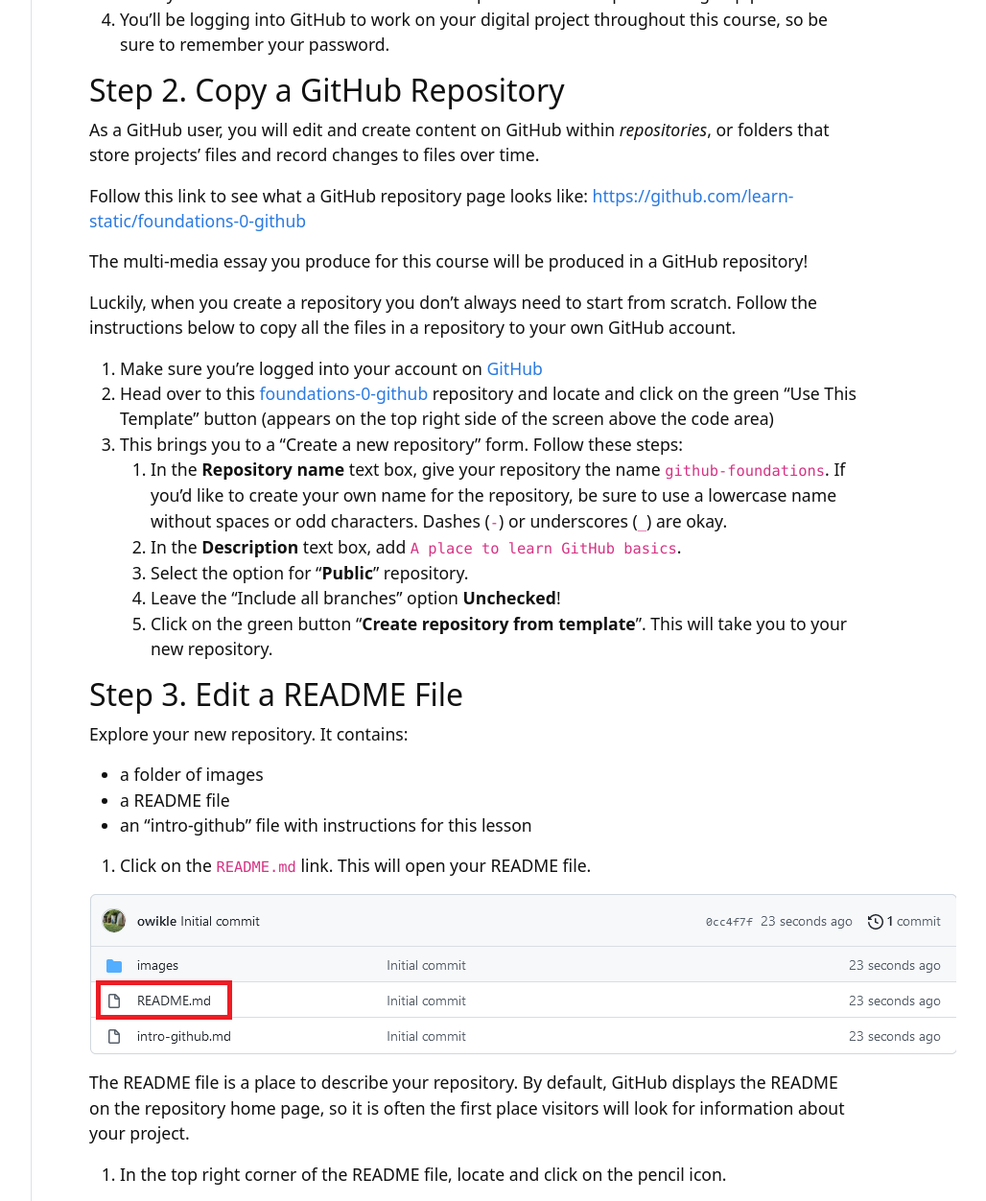
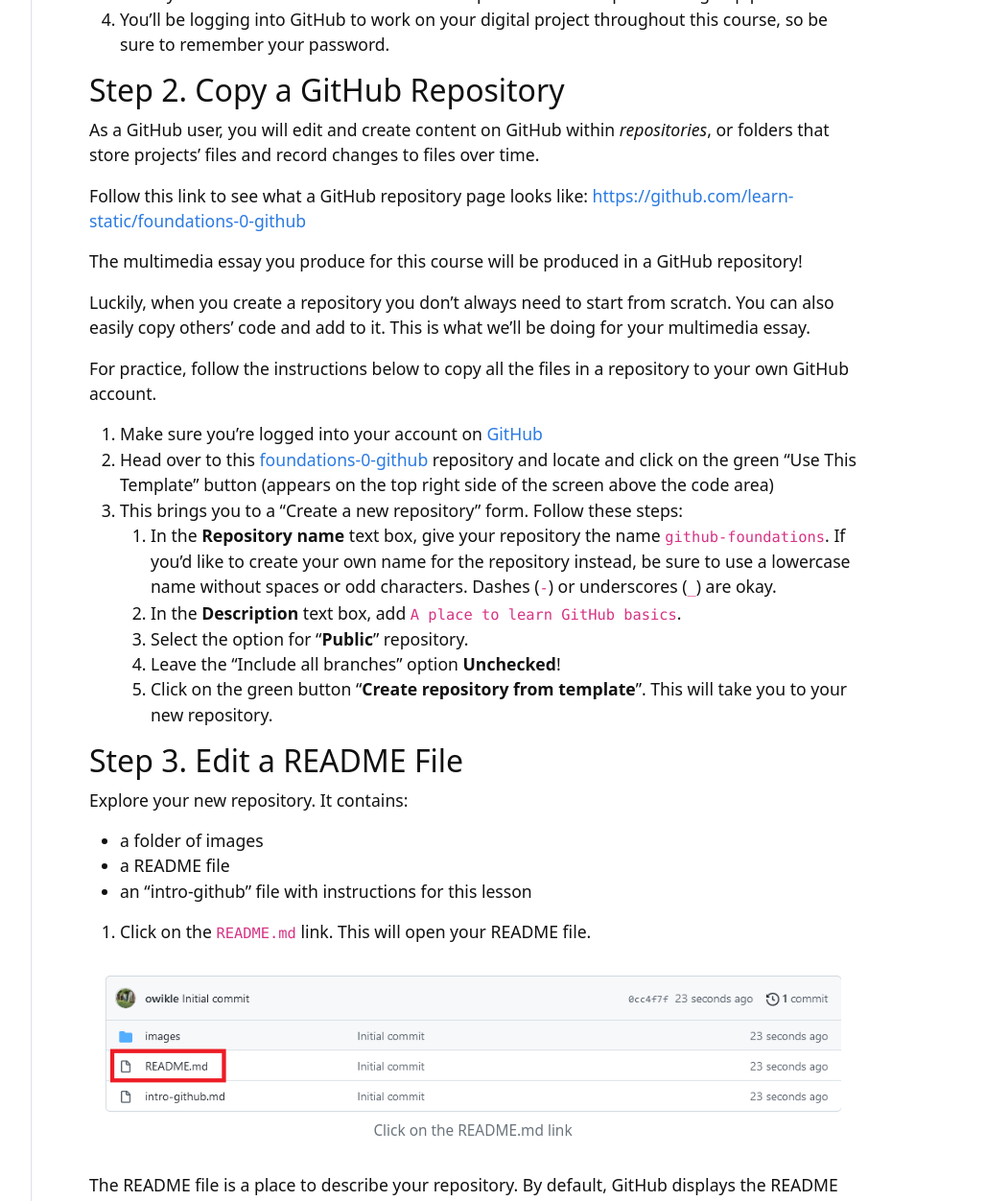
Before and after one commit to learn-static/hist-320, a Jekyll site: the page built from content/1-github.md, in a window 1280 px wide and 1400 px high, scrolled down 729 px, cut to the strip 0-1252 px from the top of the window. Shown: the whole strip at 96% size, without its empty margins (208-1236 px from the left). Built offline with Jekyll 4.4.1, drawn with Linux system fonts in a browser that asks for light colours; some of the changed text lies outside the part shown.

Commit message:
fix images

```diff
--- a/content/1-github.md
+++ b/content/1-github.md
@@ -34,15 +34,18 @@ As a GitHub user, you will edit and create content on GitHub within *repositorie
 
 Follow this link to see what a GitHub repository page looks like: <https://github.com/learn-static/foundations-0-github>
 
-The multi-media essay you produce for this course will be produced in a GitHub repository!
+The multimedia essay you produce for this course will be produced in a GitHub repository!
 
 Luckily, when you create a repository you don't always need to start from scratch.
-Follow the instructions below to copy all the files in a repository to your own GitHub account.
+You can also easily copy others' code and add to it.
+This is what we'll be doing for your multimedia essay.
+
+For practice, follow the instructions below to copy all the files in a repository to your own GitHub account.
 
 1. Make sure you're logged into your account on [GitHub](https://github.com)
 2. Head over to this [foundations-0-github](https://github.com/learn-static/foundations-0-github) repository and locate and click on the green "Use This Template" button (appears on the top right side of the screen above the code area)
 4. This brings you to a "Create a new repository" form. Follow these steps:
-    1. In the **Repository name** text box, give your repository the name `github-foundations`. If you'd like to create your own name for the repository, be sure to use a lowercase name without spaces or odd characters. Dashes (`-`) or underscores (`_`) are okay.
+    1. In the **Repository name** text box, give your repository the name `github-foundations`. If you'd like to create your own name for the repository instead, be sure to use a lowercase name without spaces or odd characters. Dashes (`-`) or underscores (`_`) are okay.
     2. In the **Description** text box, add `A place to learn GitHub basics`.
     3. Select the option for "**Public**" repository.
     4. Leave the "Include all branches" option **Unchecked**!
@@ -58,7 +61,7 @@ It contains:
 
 1. Click on the `README.md` link. This will open your README file.
 
-![README file](/assets/img/readme-edited.png)
+{% include figure.html img="readme-edited.png" alt="image of README file" caption="Click on the README.md link" %}
 
 The README file is a place to describe your repository.
 By default, GitHub displays the README on the repository home page, so it is often the first place visitors will look for information about your project.
@@ -91,7 +94,7 @@ Your "commit message" is a short description of what the changes do or why you m
 You can view recent commits on your repository's homepage.
 Commit messages and their timestamps are located to the right of the repository files:
 
-![README file](/assets/img/commit1-edited.png)
+{% include figure.html img="commit1-edited.png" alt="image of a commit message and its timestamp" caption="A commit message and its timestamp" %}
 
 ## Step 5. View the Changes
 
@@ -103,7 +106,7 @@ Let's take a closer look at the changes you've made to the README file:
 You should now see two versions of your README file, displayed side by side.
 You are viewing the difference between the original version of your repository's README file (on the left), and the new version that you created by editing it (on the right).
 
-![View your changes](/assets/img/diff.png)
+{% include figure.html img="diff.png" alt="image of a diff view on GitHub" caption="View the changes you made to a file" %}
 
 3. Click your repository's name (located in the top left of the window) to return to the repository's home page.
 
@@ -126,4 +129,5 @@ This is a new file in my GitHub repository.
 ## Step 8. Show Your Work
 
 Submit a link to the repository you just created to this week's Lab Discussion.
+
 To do this, make sure you are on the home page of the repository, then copy the URL for that page (it should look similar to this: <https://github.com/owikle/learn-github>), and paste it into the text box for this week's Discussion on Canvas.
```
Also changed, not shown: images/commit1-edited.png (renamed from assets/img/commit1-edited.png), images/diff.png (renamed from assets/img/diff.png), images/readme-edited.png (renamed from assets/img/readme-edited.png).
